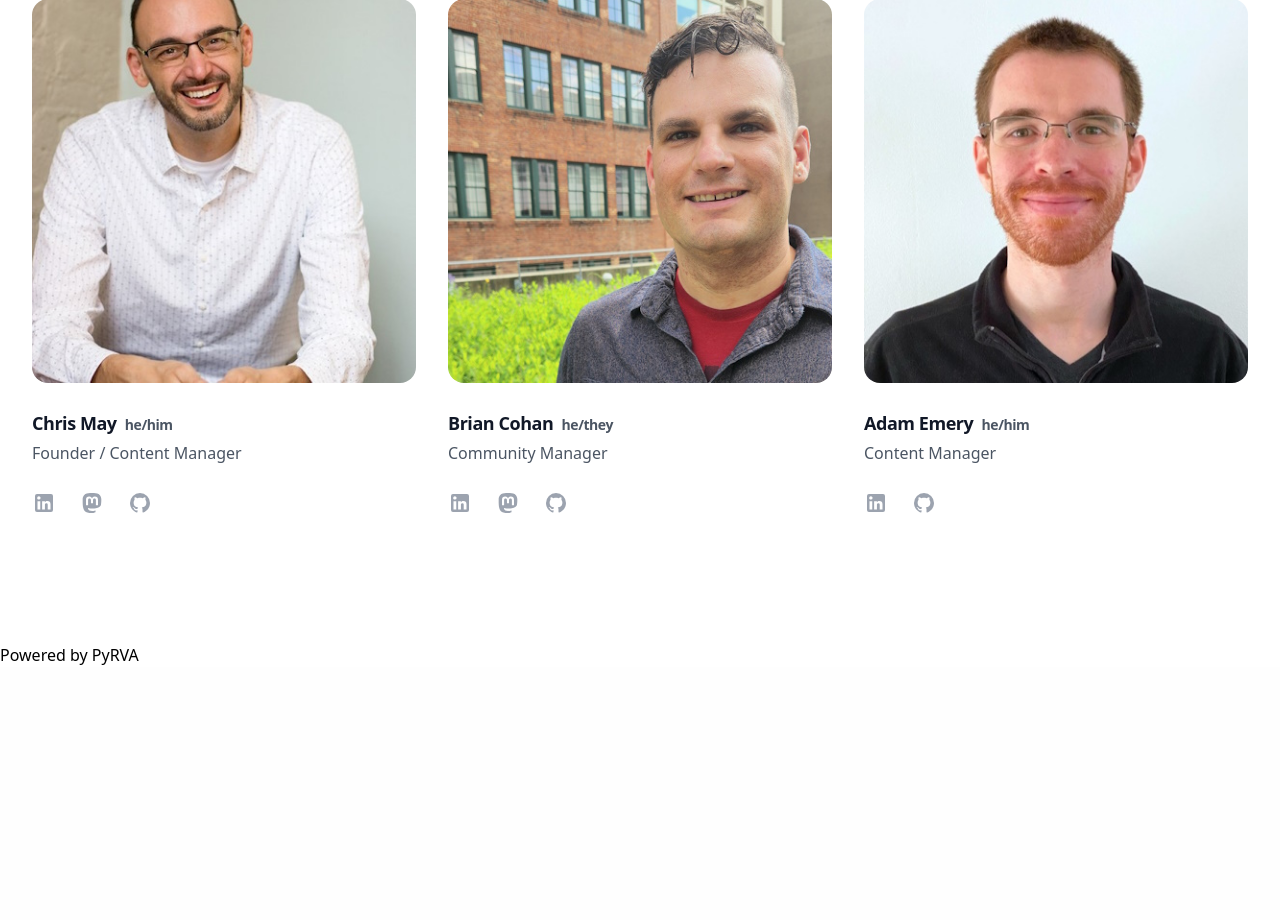
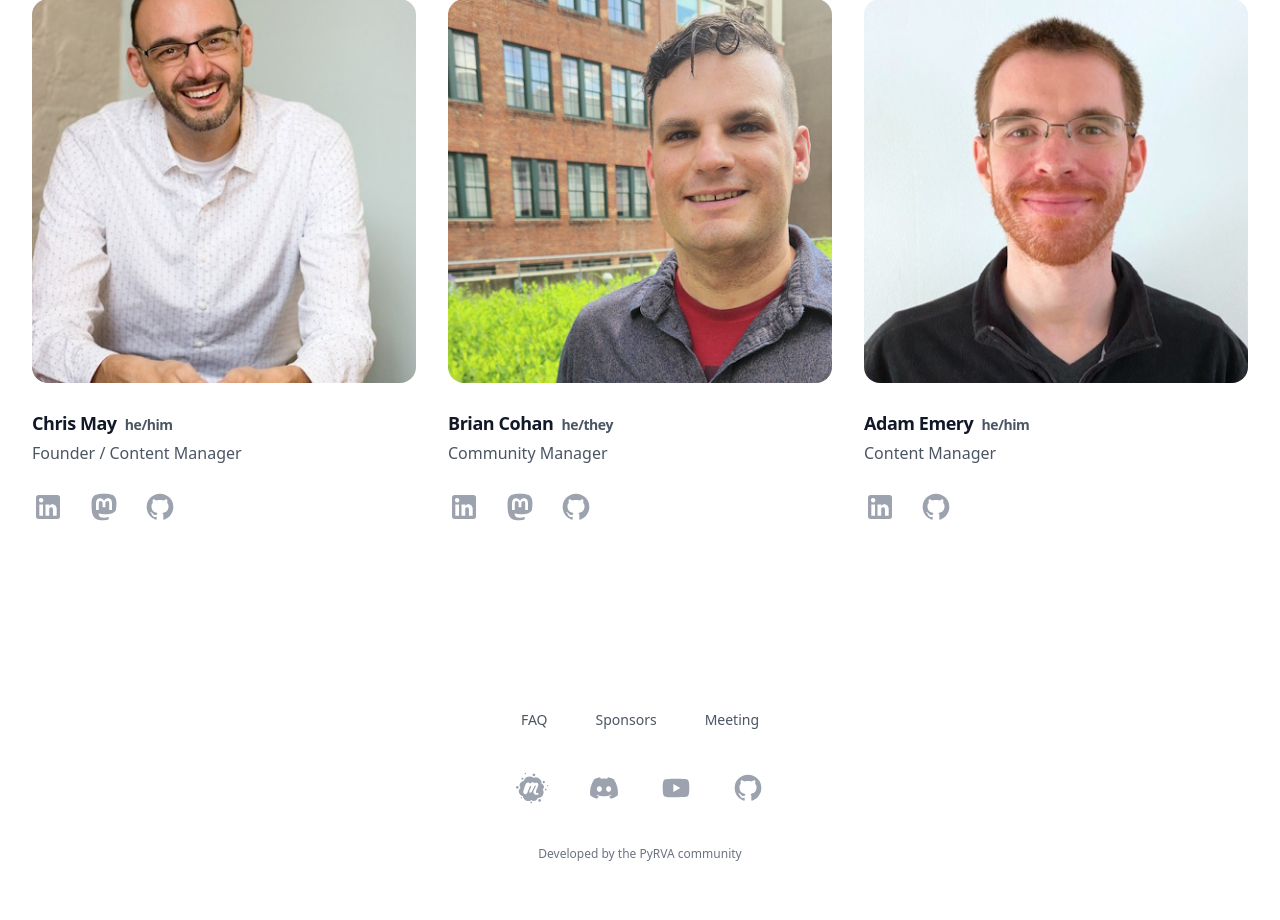
Before and after one commit to pyrva/PyRVA.github.io, a Flask app: page / in a window 1280 px wide. Shown: the part 449-1369 px from the top of the page. Before the commit the page ends 1114 px from the top, so only its background shows below. Run offline with Flask 3, Linux system fonts and the light colour scheme; some libraries are stand-ins or nearby versions.

Commit message:
site footer

```diff
--- a/data/organizers.json
+++ b/data/organizers.json
@@ -7,7 +7,7 @@
         "socials": {
             "linkedin": "https://www.linkedin.com/in/1chrismay/",
             "github": "https://github.com/Chris-May",
-            "mastadon": "https://fosstodon.org/@_chrismay"
+            "mastodon": "https://fosstodon.org/@_chrismay"
         }
     },
     {
@@ -18,7 +18,7 @@
         "socials": {
             "linkedin": "https://www.linkedin.com/in/briandcohan/",
             "github": "https://github.com/briancohan",
-            "mastadon": "https://fosstodon.org/@briancohan"
+            "mastodon": "https://fosstodon.org/@briancohan"
         }
     },
     {
--- a/src/pyrva/app.py
+++ b/src/pyrva/app.py
@@ -10,6 +10,14 @@ from config import Config
 from flask import Flask, render_template
 
 app = Flask(__name__)
+
+
+@app.context_processor
+def inject_context() -> dict:
+    """Context to be added to all templates."""
+    return {
+        "socials": Config.SOCIALS,
+    }
 
 
 @app.route("/")
@@ -44,7 +52,7 @@ def meetup() -> str:
     return render_template(
         "pages/redirect.html",
         name="Meetup",
-        url="https://www.meetup.com/PyRVAUserGroup/",
+        url=Config.SOCIALS["meetup"],
     )
 
 
@@ -53,7 +61,7 @@ def discord() -> str:
     return render_template(
         "pages/redirect.html",
         name="Discord",
-        url="https://discord.com/invite/fSGW7Jra4T",
+        url=Config.SOCIALS["discord"],
     )
 
 
@@ -62,7 +70,7 @@ def youtube() -> str:
     return render_template(
         "pages/redirect.html",
         name="YouTube",
-        url="https://youtube.com/@pyrva",
+        url=Config.SOCIALS["youtube"],
     )
 
 
--- a/src/pyrva/templates/components/footer.html
+++ b/src/pyrva/templates/components/footer.html
@@ -1 +1,31 @@
-Powered by PyRVA
+{% macro footer_link(name, href) %}
+<div class="pb-6">
+    <a href="{{ href }}" class="text-sm leading-6 text-gray-600 hover:text-gray-900">{{ name }}</a>
+</div>
+{% endmacro %}
+
+{% macro social_footer_link(name, href, icon) %}
+<a href="{{ href }}" target="_blank" class="text-gray-400 hover:text-gray-500">
+    <span class="sr-only">{{ name }}</span>
+    {% include icon %}
+</a>
+{% endmacro %}
+
+<footer class="bg-white">
+    <div class="mx-auto max-w-7xl overflow-hidden px-6 py-10 sm:py-14 lg:px-8">
+        <nav class="-mb-6 columns-2 sm:flex sm:justify-center sm:space-x-12" aria-label="Footer">
+            {{ footer_link('FAQ', url_for('faq')) }}
+            {{ footer_link('Sponsors', url_for('sponsors')) }}
+            {{ footer_link('Meeting', url_for('meeting')) }}
+        </nav>
+        <div class="mt-10 flex justify-center space-x-10">
+            {{ social_footer_link('Meetup', socials.meetup, 'icons/meetup.svg') }}
+            {{ social_footer_link('Discord', socials.discord, 'icons/discord.svg') }}
+            {{ social_footer_link('YouTube', socials.youtube, 'icons/youtube.svg') }}
+            {{ social_footer_link('Github', socials.github, 'icons/github.svg') }}
+        </div>
+        <p class="mt-10 text-center text-xs leading-5 text-gray-500">
+            <a href="https://github.com/pyrva/PyRVA.github.io" target="_blank">Developed by the PyRVA community</a>
+        </p>
+    </div>
+</footer>
--- a/src/pyrva/templates/components/organizers.html
+++ b/src/pyrva/templates/components/organizers.html
@@ -1,3 +1,15 @@
+{% macro social_link(name, href, icon) %}
+{% if href %}
+<li>
+    <a href="{{ href }}" class="text-gray-400 hover:text-gray-500">
+        <span class="sr-only">{{ name }}</span>
+        {% include icon %}
+    </a>
+</li>
+{% endif %}
+{% endmacro %}
+
+
 <div class="bg-white py-24 sm:py-32">
     <div class="mx-auto max-w-7xl px-6 lg:px-8">
         <div class="mx-auto max-w-2xl lg:mx-0">
@@ -18,36 +30,9 @@
                 </h3>
                 <p class="text-base leading-7 text-gray-600">{{ organizer.role }}</p>
                 <ul role="list" class="mt-6 flex gap-x-6">
-                    {% if organizer.socials.linkedin %}
-                    <li>
-                        <a href="{{ organizer.socials.linkedin }}" class="text-gray-400 hover:text-gray-500">
-                            <span class="sr-only">linkedin</span>
-                            <svg class="h-6 w-6" fill="currentColor" viewBox="0 0 24 24" aria-hidden="true">
-                                <path d="M19 3a2 2 0 0 1 2 2v14a2 2 0 0 1-2 2H5a2 2 0 0 1-2-2V5a2 2 0 0 1 2-2zm-.5 15.5v-5.3a3.26 3.26 0 0 0-3.26-3.26c-.85 0-1.84.52-2.32 1.3v-1.11h-2.79v8.37h2.79v-4.93c0-.77.62-1.4 1.39-1.4a1.4 1.4 0 0 1 1.4 1.4v4.93zM6.88 8.56a1.68 1.68 0 0 0 1.68-1.68c0-.93-.75-1.69-1.68-1.69a1.69 1.69 0 0 0-1.69 1.69c0 .93.76 1.68 1.69 1.68m1.39 9.94v-8.37H5.5v8.37z"/>
-                            </svg>
-                        </a>
-                    </li>
-                    {% endif %}
-                    {% if organizer.socials.mastadon %}
-                    <li>
-                        <a href="{{ organizer.socials.mastadon }}" class="text-gray-400 hover:text-gray-500">
-                            <span class="sr-only">mastodon</span>
-                            <svg class="h-6 w-6" fill="currentColor" viewBox="0 0 24 24" aria-hidden="true">
-                                <path d="M20.94 14c-.28 1.41-2.44 2.96-4.97 3.26c-1.31.15-2.6.3-3.97.24c-2.25-.11-4-.54-4-.54v.62c.32 2.22 2.22 2.35 4.03 2.42c1.82.05 3.44-.46 3.44-.46l.08 1.65s-1.28.68-3.55.81c-1.25.07-2.81-.03-4.62-.5c-3.92-1.05-4.6-5.24-4.7-9.5l-.01-3.43c0-4.34 2.83-5.61 2.83-5.61C6.95 2.3 9.41 2 11.97 2h.06c2.56 0 5.02.3 6.47.96c0 0 2.83 1.27 2.83 5.61c0 0 .04 3.21-.39 5.43M18 8.91c0-1.08-.3-1.91-.85-2.56c-.56-.63-1.3-.96-2.23-.96c-1.06 0-1.87.41-2.42 1.23l-.5.88l-.5-.88c-.56-.82-1.36-1.23-2.43-1.23c-.92 0-1.66.33-2.23.96C6.29 7 6 7.83 6 8.91v5.26h2.1V9.06c0-1.06.45-1.62 1.36-1.62c1 0 1.5.65 1.5 1.93v2.79h2.07V9.37c0-1.28.5-1.93 1.51-1.93c.9 0 1.35.56 1.35 1.62v5.11H18z"/>
-                            </svg>
-                        </a>
-                    </li>
-                    {% endif %}
-                    {% if organizer.socials.github %}
-                    <li>
-                        <a href="{{ organizer.socials.github }}" class="text-gray-400 hover:text-gray-500">
-                            <span class="sr-only">github</span>
-                            <svg class="h-6 w-6" fill="currentColor" viewBox="0 0 24 24" aria-hidden="true">
-                                <path d="M12 2A10 10 0 0 0 2 12c0 4.42 2.87 8.17 6.84 9.5c.5.08.66-.23.66-.5v-1.69c-2.77.6-3.36-1.34-3.36-1.34c-.46-1.16-1.11-1.47-1.11-1.47c-.91-.62.07-.6.07-.6c1 .07 1.53 1.03 1.53 1.03c.87 1.52 2.34 1.07 2.91.83c.09-.65.35-1.09.63-1.34c-2.22-.25-4.55-1.11-4.55-4.92c0-1.11.38-2 1.03-2.71c-.1-.25-.45-1.29.1-2.64c0 0 .84-.27 2.75 1.02c.79-.22 1.65-.33 2.5-.33s1.71.11 2.5.33c1.91-1.29 2.75-1.02 2.75-1.02c.55 1.35.2 2.39.1 2.64c.65.71 1.03 1.6 1.03 2.71c0 3.82-2.34 4.66-4.57 4.91c.36.31.69.92.69 1.85V21c0 .27.16.59.67.5C19.14 20.16 22 16.42 22 12A10 10 0 0 0 12 2"/>
-                            </svg>
-                        </a>
-                    </li>
-                    {% endif %}
+                    {{ social_link('linkedin', organizer.socials.linkedin, 'icons/linkedin.svg') }}
+                    {{ social_link('mastodon', organizer.socials.mastodon, 'icons/mastodon.svg') }}
+                    {{ social_link('github', organizer.socials.github, 'icons/github.svg') }}
                 </ul>
             </li>
             {% endfor %}
--- a/src/pyrva/templates/layouts/base.html
+++ b/src/pyrva/templates/layouts/base.html
@@ -6,14 +6,14 @@
     <title>{% block title %}PyRVA{% endblock %}</title>
     <script src="https://cdn.tailwindcss.com"></script>
 </head>
-<body>
+<body class="flex flex-col min-h-screen flex-start">
     <header>
         {% include 'components/site_nav.html' %}
     </header>
     <main class="max-w-7xl mx-auto">
         {% block content %}{% endblock %}
     </main>
-    <footer>
+    <footer class="mt-auto">
         {% include 'components/footer.html' %}
     </footer>
 </body>
```
Also changed, not shown: src/pyrva/config.py (+7 -0 lines), src/pyrva/templates/icons/discord.svg (added), src/pyrva/templates/icons/github.svg (added), src/pyrva/templates/icons/linkedin.svg (added), src/pyrva/templates/icons/mastodon.svg (added), src/pyrva/templates/icons/meetup.svg (added), src/pyrva/templates/icons/youtube.svg (added).
